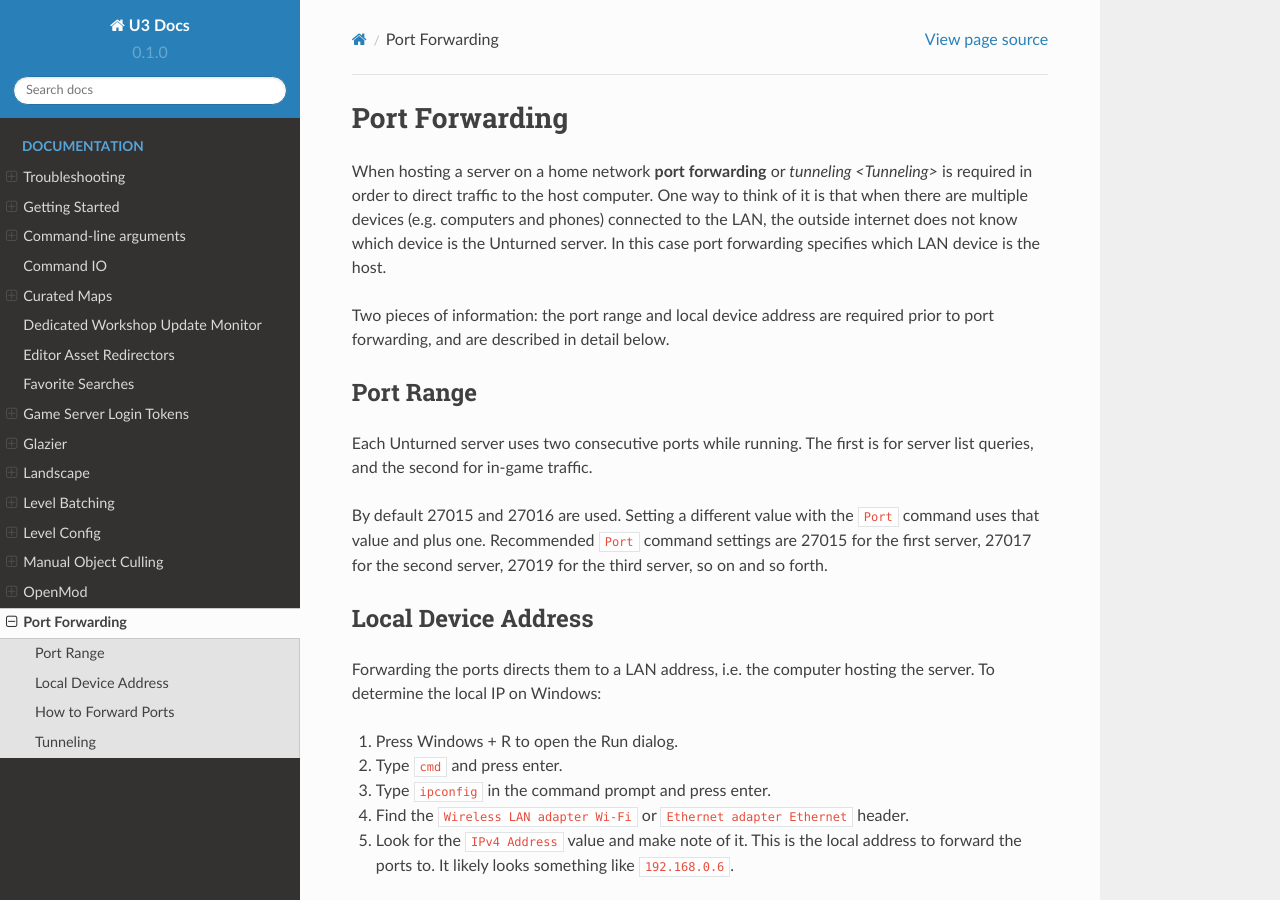
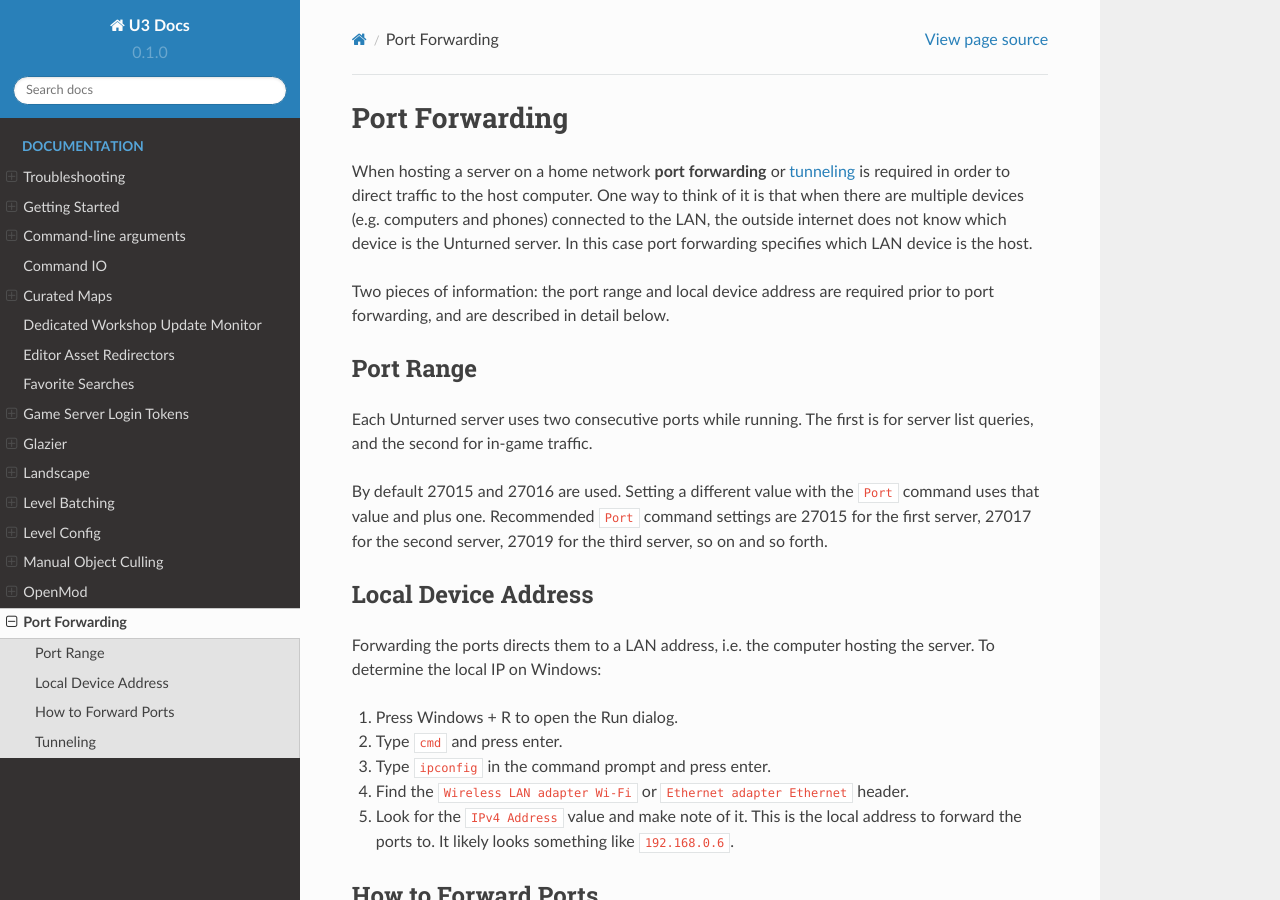
Before and after one commit to MoltonMontro/TestDocs, a Sphinx documentation site: the page built from docs/source/PortForwarding.rst, in a window 1280 px wide and 900 px high. Built offline with Sphinx 7.4.7 and the Read the Docs theme 2.0.0, drawn with Linux system fonts in a browser that asks for light colours; pages that are not in the unit, such as notebooks, are missing from menus.

Commit message:
Fix anchor?

```diff
--- a/docs/source/PortForwarding.rst
+++ b/docs/source/PortForwarding.rst
@@ -1,7 +1,7 @@
 Port Forwarding
 ===============
 
-When hosting a server on a home network **port forwarding** or `tunneling <Tunneling>` is required in order to direct traffic to the host computer. One way to think of it is that when there are multiple devices (e.g. computers and phones) connected to the LAN, the outside internet does not know which device is the Unturned server. In this case port forwarding specifies which LAN device is the host.
+When hosting a server on a home network **port forwarding** or `tunneling <Tunneling>`_ is required in order to direct traffic to the host computer. One way to think of it is that when there are multiple devices (e.g. computers and phones) connected to the LAN, the outside internet does not know which device is the Unturned server. In this case port forwarding specifies which LAN device is the host.
 
 Two pieces of information: the port range and local device address are required prior to port forwarding, and are described in detail below.
 
```
